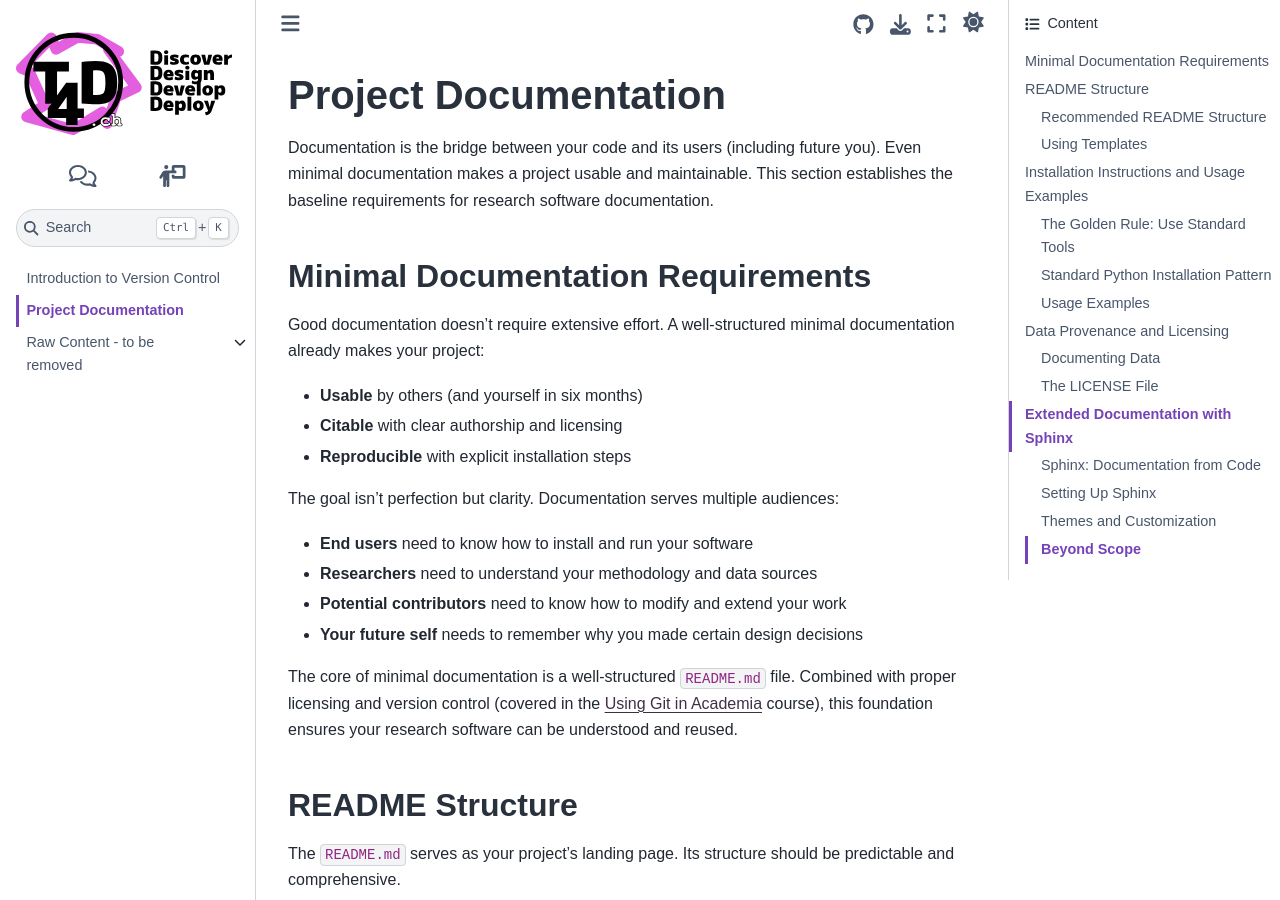
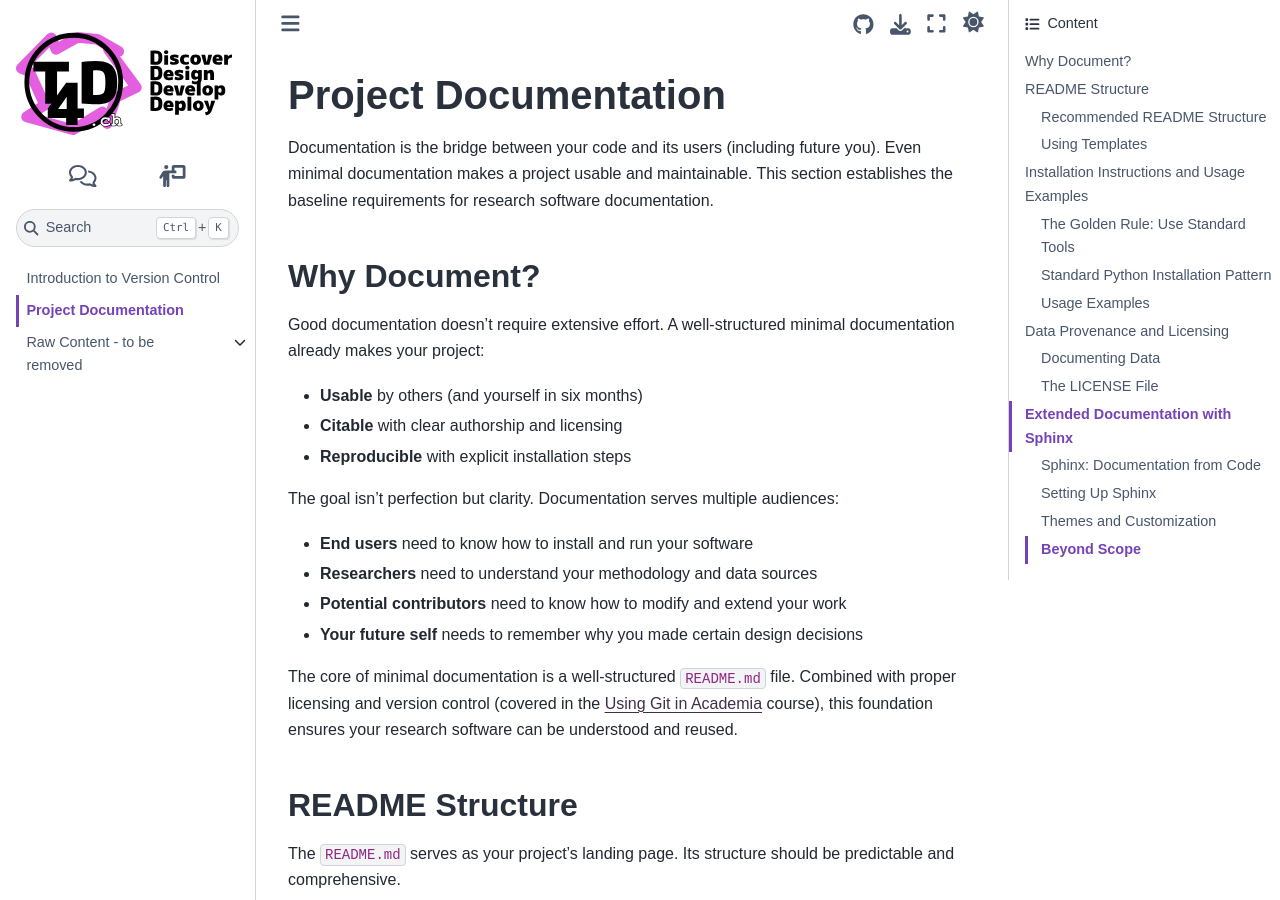
Before and after one commit to t4d-gmbh/researchSoftwareEngineering, a Sphinx documentation site: the page built from source/content/projectDocumentation/index.md, in a window 1280 px wide and 900 px high. Built offline with Sphinx 7.4.7 and the Sphinx Book theme 1.1.4, drawn with Linux system fonts in a browser that asks for light colours; some web fonts are replaced; the version number could not be read and is left out.

Commit message:
single title

````diff
--- a/source/content/projectDocumentation/index.md
+++ b/source/content/projectDocumentation/index.md
@@ -14,7 +14,8 @@
 
 {% else %}
 
-Documentation is the bridge between your code and its users (including future you). Even minimal documentation makes a project usable and maintainable. This section establishes the baseline requirements for research software documentation.
+Documentation is the bridge between your code and its users (including future you).
+Even minimal documentation makes a project usable and maintainable. This section establishes the baseline requirements for research software documentation.
 
 ```{include} ./introduction.md
 ```
--- a/source/content/projectDocumentation/introduction.md
+++ b/source/content/projectDocumentation/introduction.md
@@ -1,14 +1,7 @@
-{% if build == "slides" %}
-
 ## Why Document?
 
-{% else %}
-
-## Minimal Documentation Requirements
-
-{% endif %}
-
-Good documentation doesn't require extensive effort. A well-structured minimal documentation already makes your project:
+Good documentation doesn't require extensive effort.
+A well-structured minimal documentation already makes your project:
 
 - **Usable** by others (and yourself in six months)
 - **Citable** with clear authorship and licensing
@@ -40,13 +34,15 @@ Good documentation doesn't require extensive effort. A well-structured minimal d
 
 {% if page %}
 
-The goal isn't perfection but clarity. Documentation serves multiple audiences:
+The goal isn't perfection but clarity.
+Documentation serves multiple audiences:
 
 - **End users** need to know how to install and run your software
 - **Researchers** need to understand your methodology and data sources
 - **Potential contributors** need to know how to modify and extend your work
 - **Your future self** needs to remember why you made certain design decisions
 
-The core of minimal documentation is a well-structured `README.md` file. Combined with proper licensing and version control (covered in the [Using Git in Academia](https://t4d-gmbh.github.io/using-git-in-academia/) course), this foundation ensures your research software can be understood and reused.
+The core of minimal documentation is a well-structured `README.md` file.
+Combined with proper licensing and version control (covered in the [Using Git in Academia](https://t4d-gmbh.github.io/using-git-in-academia/) course), this foundation ensures your research software can be understood and reused.
 
 {% endif %}
````
Also changed, not shown: other parts of source/content/projectDocumentation/introduction.md (+1 -0 lines).
